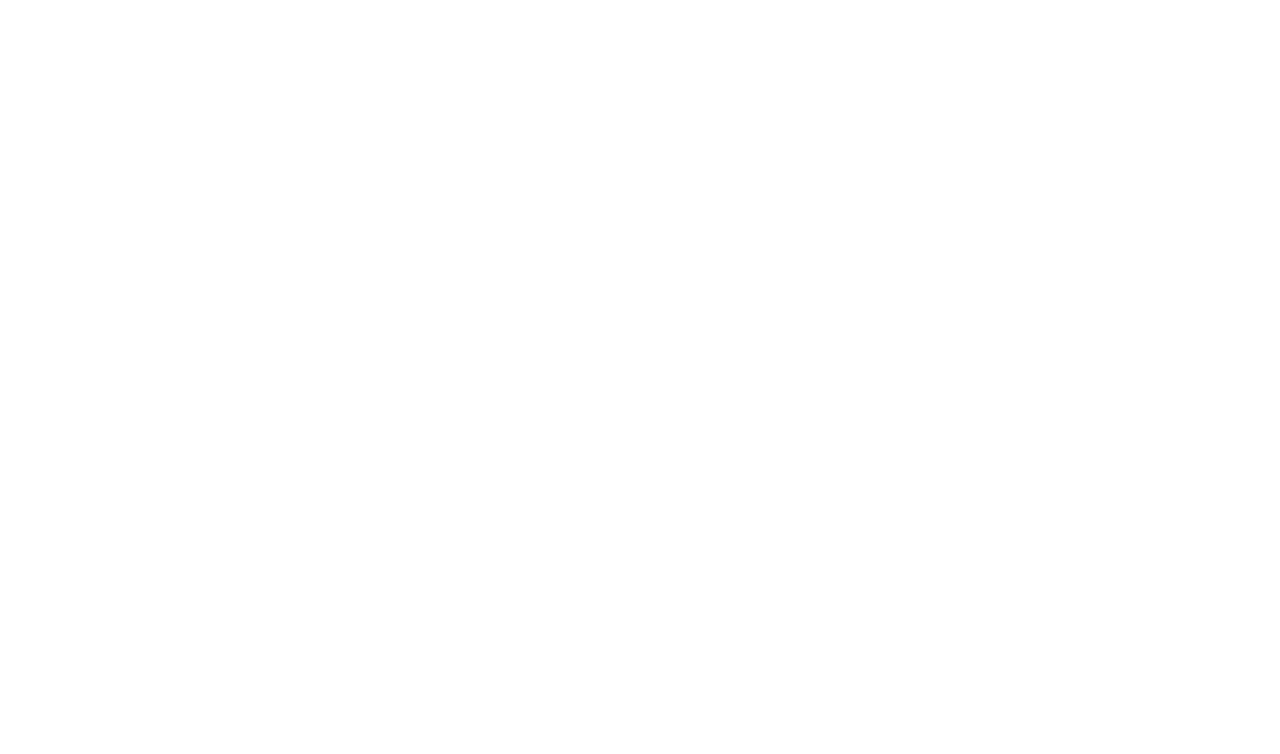
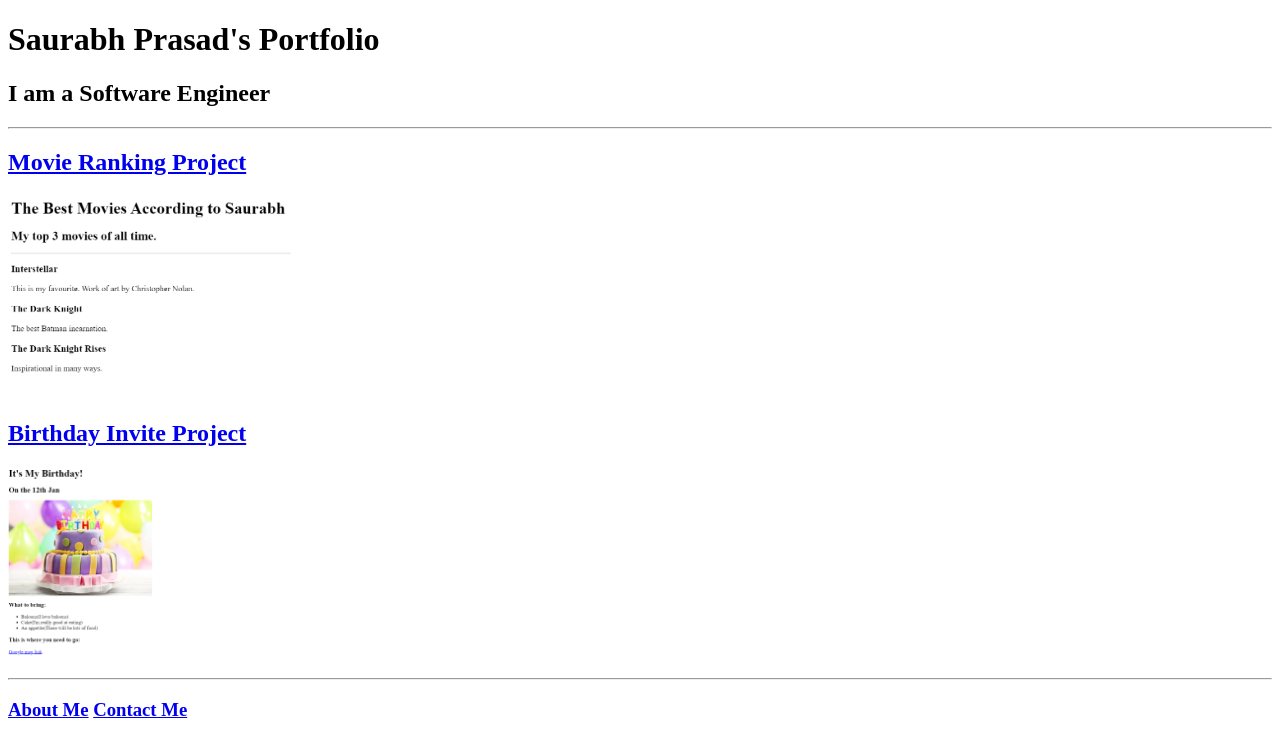
Before and after one commit to saurabhTARS/Full_Stack, a plain HTML site: page 4.3 HTML Porfolio Project/index.html in a window 1280 px wide. Drawn offline with Linux system fonts and the light colour scheme.

Commit message:
HTML : Deployed project

```diff
--- a/4.3 HTML Porfolio Project/index.html
+++ b/4.3 HTML Porfolio Project/index.html
@@ -1,27 +1,19 @@
-<!-- TODO 1: Create the HTML Boilerplate -->
-
-<!-- TODO 2: Add Your previous projects' HTML into the public folder -->
-
-<!-- TODO 3: Take screenshots of your project previews and add the images to the images folder -->
-
-<!-- TODO 4: Add titles/subtitles etc. -->
-
-<!-- TODO 5: Add a link to the project pages -->
-
-<!-- TODO 6: Add images to show the project previews
-HINT for TODO 6: You can use the height attribute set to 200 to make the image smaller:
-https://developer.mozilla.org/en-US/docs/Web/HTML/Element/img#attr-height -->
-
-<!-- TODO 7: Add the Contact Me and About Me page links -->
-
 <!DOCTYPE html>
 <html lang="en">
 <head>
     <meta charset="UTF-8">
     <meta name="viewport" content="width=device-width, initial-scale=1.0">
-    <title>Document</title>
+    <title>Saurabh Prasad</title>
 </head>
 <body>
-
+    <b><h1>Saurabh Prasad's Portfolio</h1></b>
+    <h2>I am a Software Engineer</h2>
+    <hr>
+    <h2><a href="./public/movie-ranking.html">Movie Ranking Project</a></h2>
+    <img src="./assets/images/movie.png" alt="Movie Ranking Project" height="200">
+    <h2><a href="./public/birthday-invite.html">Birthday Invite Project</a></h2>
+    <img src="./assets/images/birthday.png" alt="Birthday invite" height="200">
+    <hr>
+    <h3><a href="./public/about.html">About Me</a> <a href="./public/contact.html">Contact Me</a></h3>
 </body>
 </html>
```
Also changed, not shown: 1 other file.
